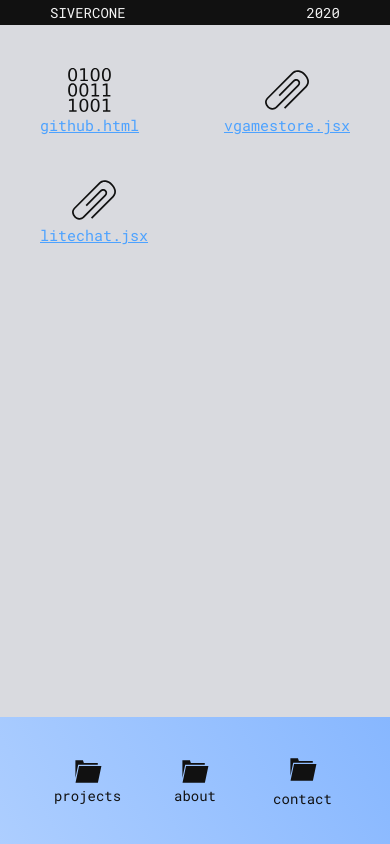
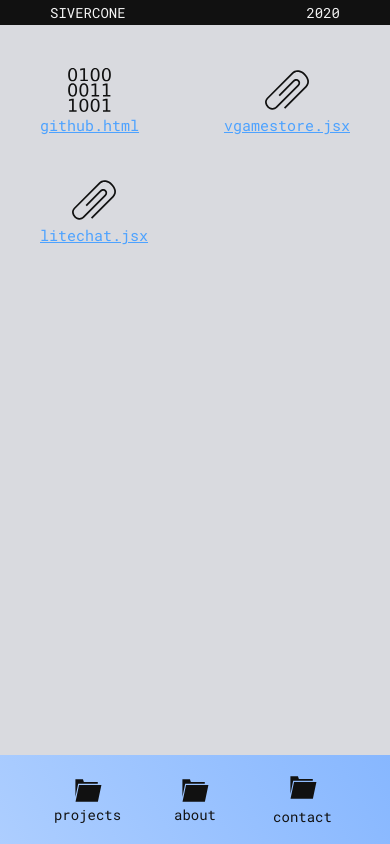
Before and after one commit to sivercone/cv, a React (Create React App) app: page / in a window 390 px wide. Both pictures are taken after a click on the element "projects". Built offline with nearby package versions, Linux system fonts and the light colour scheme.

Commit message:
update 1.2.1

```diff
--- a/src/scss/about.scss
+++ b/src/scss/about.scss
@@ -14,21 +14,19 @@
 
 @media (max-width: 1024px) {
    .about {
-      top: 20%;
+      top: 10%;
       left: 25%;
    }
 }
 
 @media (max-width: 768px) {
    .about {
-      animation: none;
+      position: static;
       width: 100%;
-      height: 82%;
-      left: 0;
-      top: 3%;
+      height: 100%;
       border-radius: 0;
       box-shadow: none;
-      background-color: #d9dadfec;
+      animation: none;
 
       &__content {
          padding: 25px;
--- a/src/scss/index.scss
+++ b/src/scss/index.scss
@@ -33,7 +33,6 @@ a {
 
 .container {
    display: flex;
-
    height: 97vh;
 }
 
--- a/src/scss/left.scss
+++ b/src/scss/left.scss
@@ -47,7 +47,7 @@
    .left {
       z-index: 100;
       width: 100%;
-      height: 15vh;
+      height: 100px;
       background: linear-gradient(240deg, #87b7ff, #adceff);
 
       h1 {
--- a/src/scss/projects.scss
+++ b/src/scss/projects.scss
@@ -8,19 +8,18 @@
 @media (max-width: 1024px) {
    .projects {
       width: 70%;
-      top: 20%;
+      top: 15%;
       left: 20%;
    }
 }
 
 @media (max-width: 768px) {
    .projects {
-      animation: none;
-      top: 3%;
-      left: 0;
+      position: static;
       width: 100%;
-      height: 82%;
+      height: 100%;
       border-radius: 0;
       box-shadow: none;
+      animation: none;
    }
 }
--- a/src/scss/right.scss
+++ b/src/scss/right.scss
@@ -81,7 +81,7 @@
 @media (max-width: 768px) {
    .right {
       width: 100%;
-      height: 82%;
+      height: 100%;
       padding: 0;
 
       h1 {
```
